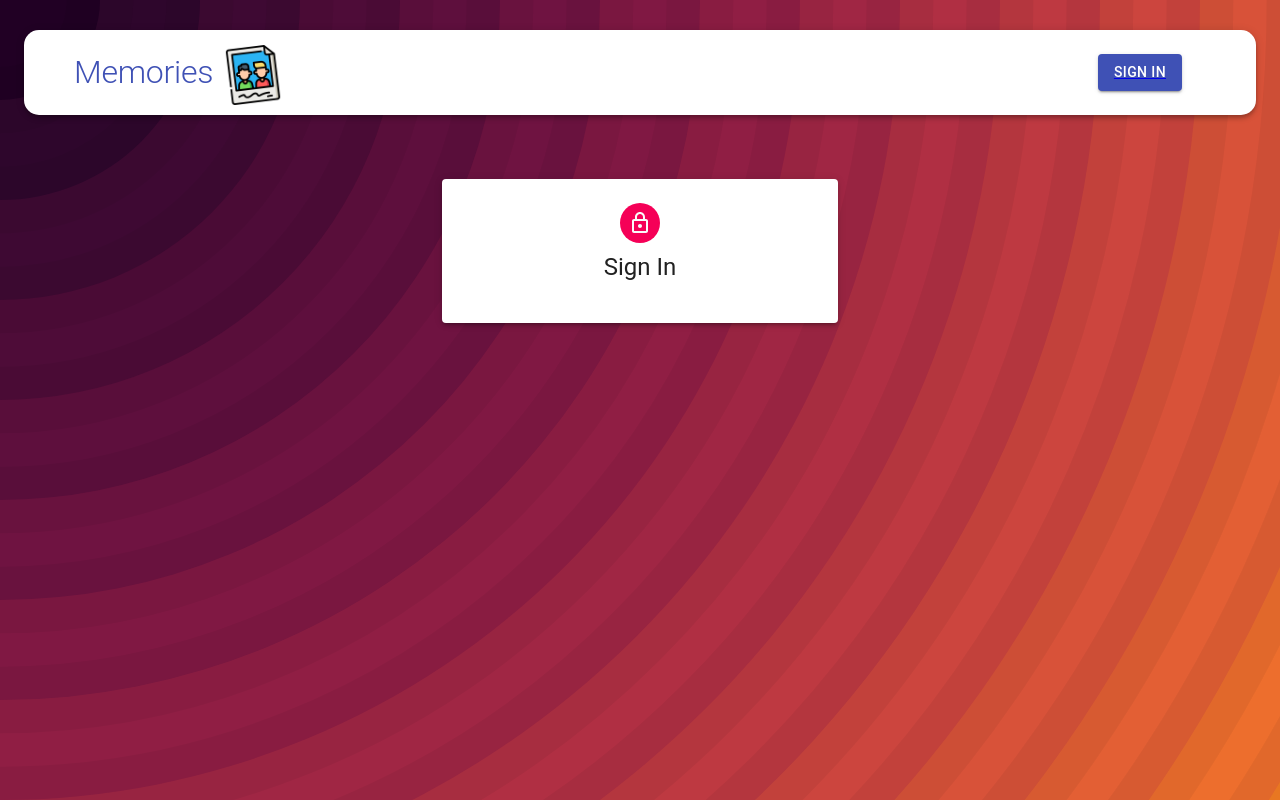
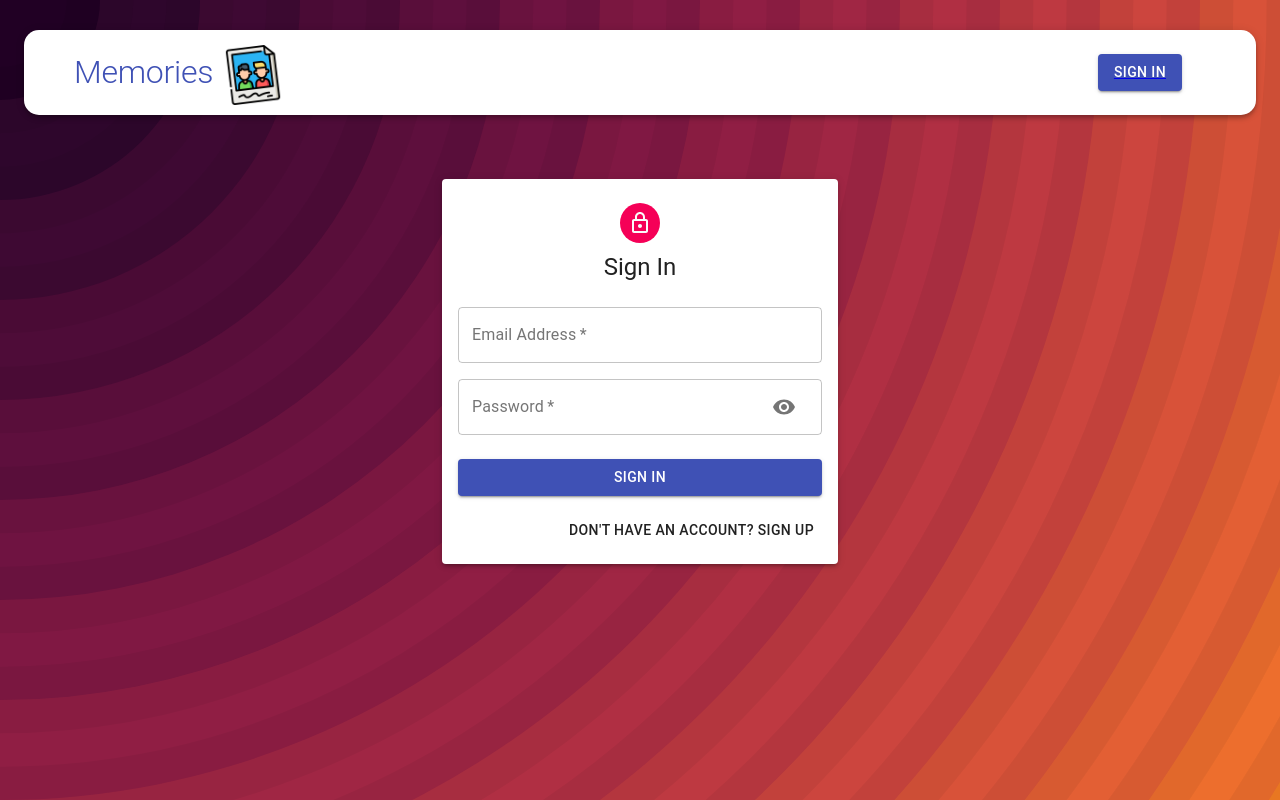
Before and after one commit to jamesonchan/memories, a React (Create React App) app in the folder client/: page /auth in a window 1280 px wide. Built offline with nearby package versions, Linux system fonts and the light colour scheme.

Commit message:
refactor generic input component for the form commit

```diff
--- a/client/src/component/Auth/Auth.tsx
+++ b/client/src/component/Auth/Auth.tsx
@@ -3,20 +3,31 @@
   Container,
   Grid,
   Paper,
-  TextField,
   Typography,
+  Button,
 } from "@material-ui/core";
 import LockOutlinedIcon from "@material-ui/icons/LockOutlined";
-import React from "react";
+import React, { useState } from "react";
+import Input from "./Input";
 import useStyles from "./styles";
 
 const Auth = () => {
   const classes = useStyles();
-  const isSignup = false;
+
+  const [showPassowrd, setShowPassowrd] = useState(false);
+  const [isSignup, setIsSignup] = useState(false);
 
   const handleSubmit = () => {};
 
   const handleChange = () => {};
+
+  const handleShowPassword = () =>
+    setShowPassowrd((showPassword) => !showPassword);
+
+  const switchMode = () => {
+    setIsSignup((isSignup) => !isSignup);
+    setShowPassowrd(false);
+  };
 
   return (
     <Container component="main" maxWidth="xs">
@@ -29,14 +40,61 @@
           <Grid container spacing={2}>
             {isSignup && (
               <>
-                <TextField
+                <Input
                   name="firstName"
                   label="First Name"
-                  onChange={handleChange}
+                  handleChange={handleChange}
                   autoFocus
+                  half
+                />
+                <Input
+                  name="firstName"
+                  label="First Name"
+                  handleChange={handleChange}
+                  autoFocus
+                  half
                 />
               </>
             )}
+            <Input
+              name="email"
+              label="Email Address"
+              handleChange={handleChange}
+              type="email"
+            />
+            <Input
+              name="password"
+              label="Password"
+              handleChange={handleChange}
+              type={showPassowrd ? "text" : "password"}
+              handleShowPassword={handleShowPassword}
+            />
+            {isSignup && (
+              <Input
+                name="confirmPassword"
+                label="Repeat Password"
+                handleChange={handleChange}
+                type="password"
+              />
+            )}
+          </Grid>
+          <Button
+            type="submit"
+            fullWidth
+            variant="contained"
+            color="primary"
+            className={classes.submit}
+          >
+            {isSignup ? "Sign Up" : "Sign In"}
+          </Button>
+          <Grid container justify="flex-end">
+            <Grid item>
+              <Button onClick={switchMode}>
+                {isSignup
+                  ? "Already have an account? Sign In"
+                  : "Don't have an account? Sign Up"}
+              </Button>
+            </Grid>
           </Grid>
         </form>
       </Paper>
--- /dev/null
+++ b/client/src/component/Auth/Input.tsx
@@ -0,0 +1,52 @@
+import { Grid, IconButton, InputAdornment, TextField } from "@material-ui/core";
+import { Visibility, VisibilityOff } from "@material-ui/icons";
+import React from "react";
+
+interface Props {
+  half?: boolean;
+  name: string;
+  label: string;
+  autoFocus?: boolean;
+  type?: string;
+  handleChange: () => void;
+  handleShowPassword?: () => void;
+}
+
+const Input = ({
+  half,
+  name,
+  label,
+  autoFocus,
+  type,
+  handleChange,
+  handleShowPassword,
+}: Props) => {
+  return (
+    <Grid item xs={12} sm={half ? 6 : 12}>
+      <TextField
+        name={name}
+        onChange={handleChange}
+        variant="outlined"
+        required
+        fullWidth
+        label={label}
+        autoFocus={autoFocus}
+        type={type}
+        InputProps={
+          name === "password" &&
+          ({
+            endAdornment: (
+              <InputAdornment position="end">
+                <IconButton onClick={handleShowPassword}>
+                  {type === "password" ? <Visibility /> : <VisibilityOff />}
+                </IconButton>
+              </InputAdornment>
+            ),
+          } as any)
+        }
+      />
+    </Grid>
+  );
+};
+
+export default Input;
```
